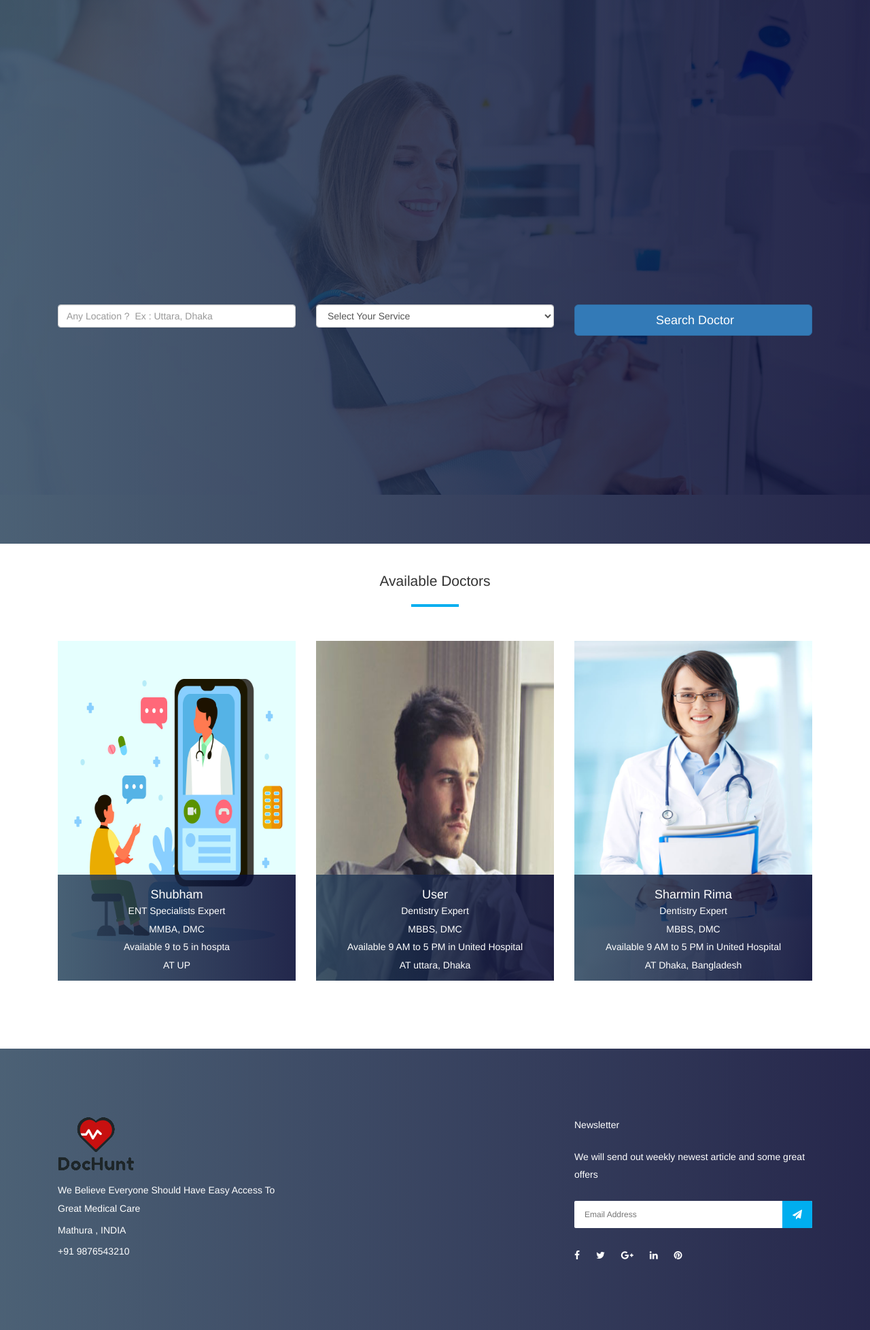
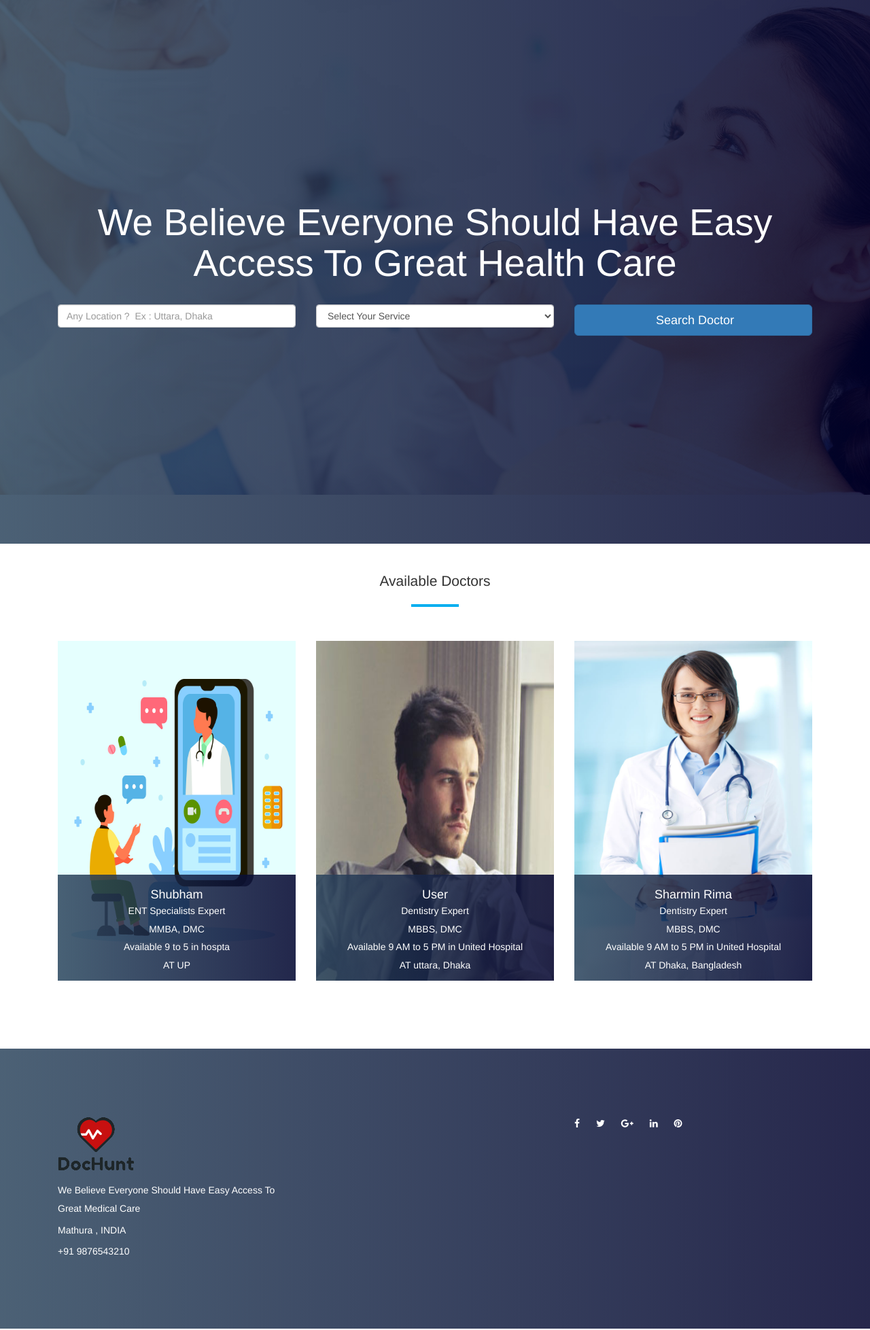
Before and after one commit to thetimeloops/doctor_app_mini_project, a Django app: page / in a window 1280 px wide. Shown: the part 90-2047 px from the top of the page at 68% size. Run offline with Django 3.2, Linux system fonts and the light colour scheme; data comes from the database, SQL or seed files in the repository; both versions use the stored data as it was after the commit; some libraries are stand-ins or nearby versions; some web fonts are replaced.

Commit message:
removed minor bugs

```diff
--- a/templates/base.html
+++ b/templates/base.html
@@ -35,7 +35,7 @@
         <!-- Single Footer Widget -->
         <div class="col-12 col-sm-6 col-lg-4">
           <div class="single-footer-widget">
-            <a href="./index.html" class="d-block mb-4"><img src="{% static 'img/logo.png' %}" alt=""></a>
+            <a href="/" class="d-block mb-4"><img src="{% static 'img/logo.png' %}" alt=""></a>
 
             <div class="footer-contact">
                  <p> We Believe Everyone Should Have Easy Access To Great Medical Care</p>
@@ -57,16 +57,7 @@
         <div class="col-12 col-sm-6 col-lg">
           <div class="single-footer-widget">
             <!-- Widget Title -->
-            <h5 class="widget-title">Newsletter</h5>
 
-            <p>We will send out weekly newest article and some great offers</p>
-            <!-- Newsletter Form -->
-            <div class="footer-newsletter-form">
-              <form action="#" method="post">
-                <input type="email" name="nl-email" value="" placeholder="Email Address">
-                <button type="submit"><i class="fa fa-paper-plane" aria-hidden="true"></i></button>
-              </form>
-            </div>
 
             <!-- Social Info -->
             <div class="footer-social-info">
--- a/templates/home.html
+++ b/templates/home.html
@@ -18,7 +18,7 @@
             <div class="col-12">
               <!-- Welcome Text -->
               <div class="welcome-text text-center">
-                <h2 data-animation="fadeInUp" data-delay="100ms">We Believe Everyone Should Have Easy Access To Great Health Care</h2>
+                <h2 data-animation="" data-delay="">We Believe Everyone Should Have Easy Access To Great Health Care</h2>
 
 
                 <div class="welcome-btn-group">
@@ -67,49 +67,6 @@
         </div>
       </div>
 
-      <!-- Single Welcome Slide -->
-      <div class="welcome-welcome-slide bg-img bg-gradient-overlay jarallax"  style="background-image: url('{% static 'img/bg-img/3.jpg' %}');">
-        <div class="container h-100">
-          <div class="row h-100 align-items-center">
-            <div class="col-12">
-              <!-- Welcome Text -->
-              <div class="welcome-text text-center">
-                <h2 data-animation="fadeInDown" data-delay="100ms">We Believe Everyone Should Have Easy Access To Great Health Care</h2>
-                <div class="welcome-btn-group">
-
-                    <form id="job-main-form" method="get" action="{% url 'appointment:search' %}" class="search-doctor-form">
-                    <div class="row mb-5">
-
-
-                        <div class="col-12 col-sm-6 col-md-6 col-lg-4 mb-4 mb-lg-0">
-                            <input type="text" id="location" name="location"
-                                   class="form-control form-control-lg" placeholder="Any Location ?  Ex : Uttara, Dhaka">
-                        </div>
-
-                        <div class="col-12 col-sm-6 col-md-6 col-lg-4 mb-4 mb-lg-0">
-
-
-                            <select id="department" name="department" class="form-control">
-                                <option style="display: none;" >Select Your Service</option>
-                                <option>Cardiology</option>
-                                <option>Dentistry</option>
-                                <option>ENT Specialists</option>
-                                <option>Astrology</option>
-                                <option>Neuroanatomy</option>
-                                <option>Blood Screening</option>
-                                <option>Eye Care</option>
-                                <option>Physical Therapy</option>
-                            </select>
-                        </div>
-
-
-                        <div class="col-12 col-sm-6 col-md-6 col-lg-4 mb-4 mb-lg-0">
-                            <button type="submit" class="btn btn-primary btn-lg btn-block text-black btn-search"><span
-                                    class="icon-search icon mr-2"></span>Search Doctor
-                            </button>
-                        </div>
-                    </div>
-                </form>
 
 
 
--- a/templates/nav.html
+++ b/templates/nav.html
@@ -76,6 +76,7 @@
                                         <ul class="dropdown">
 
                                             <li><a href="{% url 'accounts:patient-profile-update'  %}"> EDIT PROFILE</a></li>
+
                                             <li><a href="{% url 'accounts:logout' %}"> LOGOUT</a></li>
 
                                         </ul>
```
Also changed, not shown: db.sqlite3.
